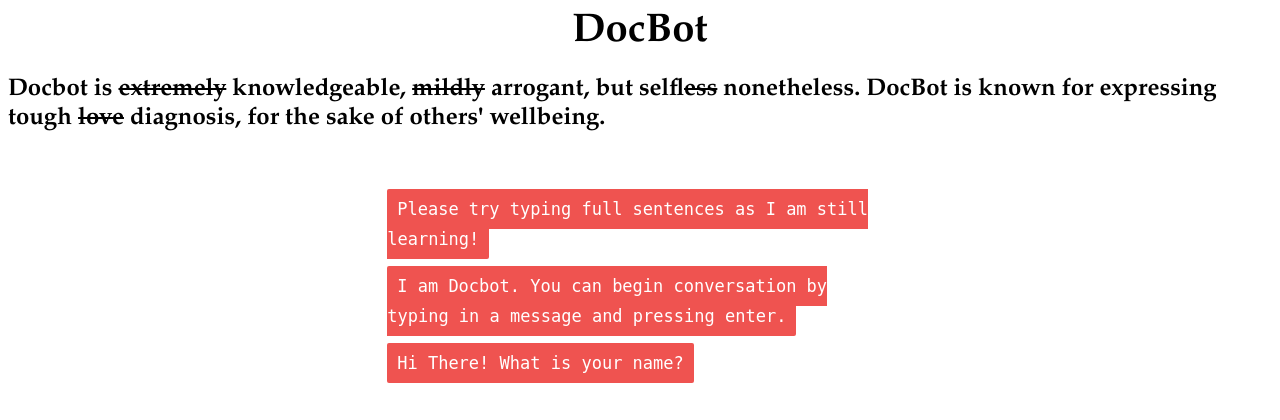
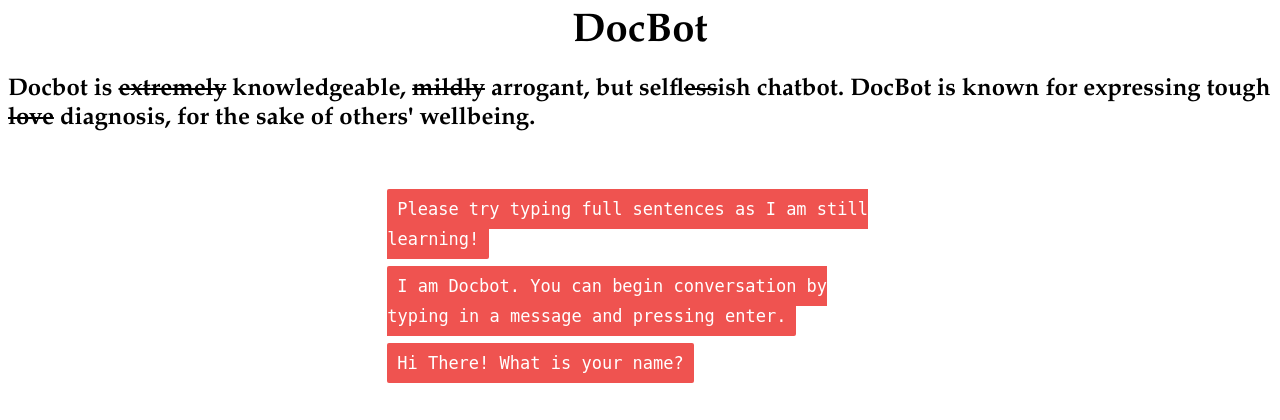
Before and after one commit to shikhar1020/HealthCare-Chatbot, a Flask app: page / in a window 1280 px wide. Shown: the top 420 px of the page. Run offline with Flask 2, Linux system fonts and the light colour scheme; parts of the project's set-up code (start-up, migrations or seed data) failed here and were passed over; some libraries are stand-ins or nearby versions.

Commit message:
updated UI

```diff
--- a/templates/index.html
+++ b/templates/index.html
@@ -9,7 +9,7 @@
 <body>
   <h1><b>DocBot</b></h1>
   <h2><b>Docbot</b> is <strike>extremely</strike> knowledgeable, <strike>mildly</strike> arrogant, but
-    self<strike>less</strike> nonetheless. <bold>DocBot</bold> is known for expressing tough
+    self<strike>less</strike>ish chatbot. <bold>DocBot</bold> is known for expressing tough
     <strike>love</strike> diagnosis, for the sake of others' wellbeing.</h2>
   <div>
     <div id="chatbox">
```
Also changed, not shown: static/bottom.JPG (added), 2 other files.
